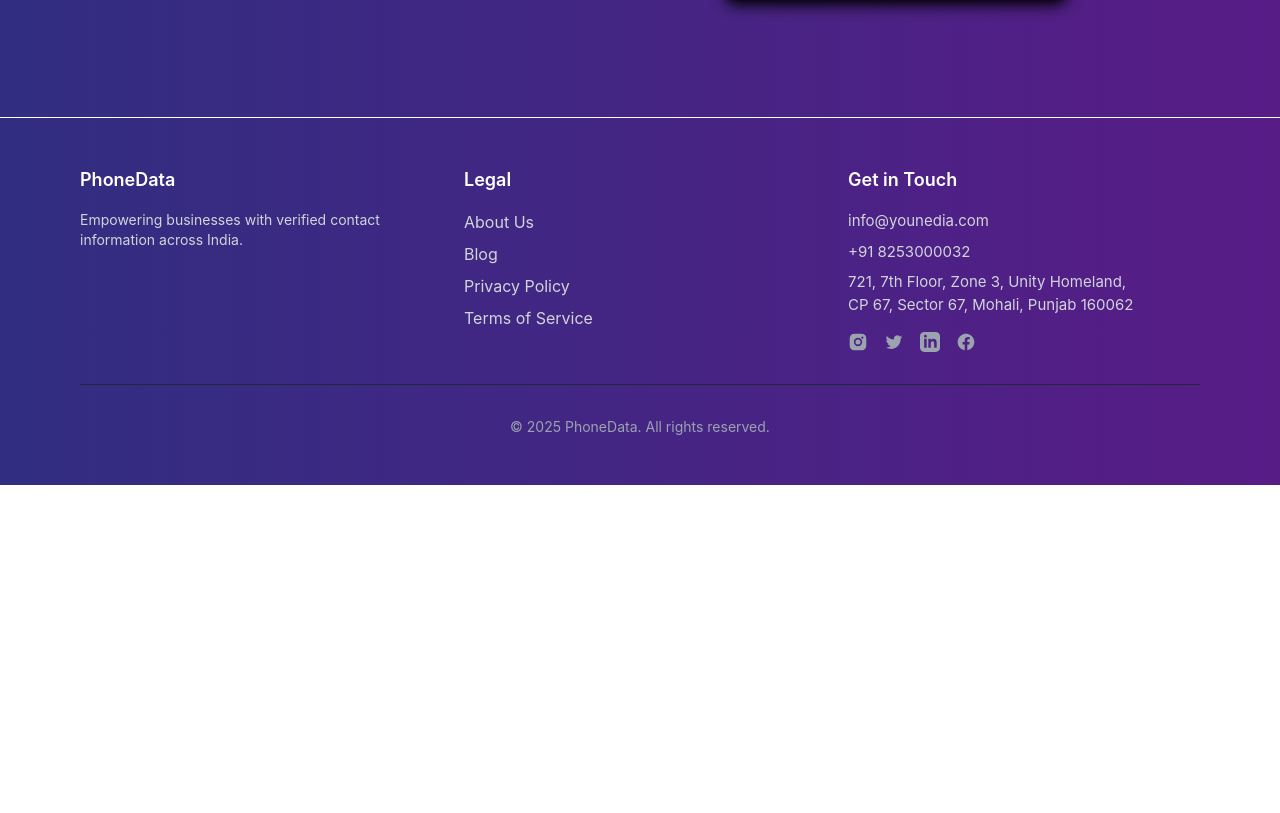
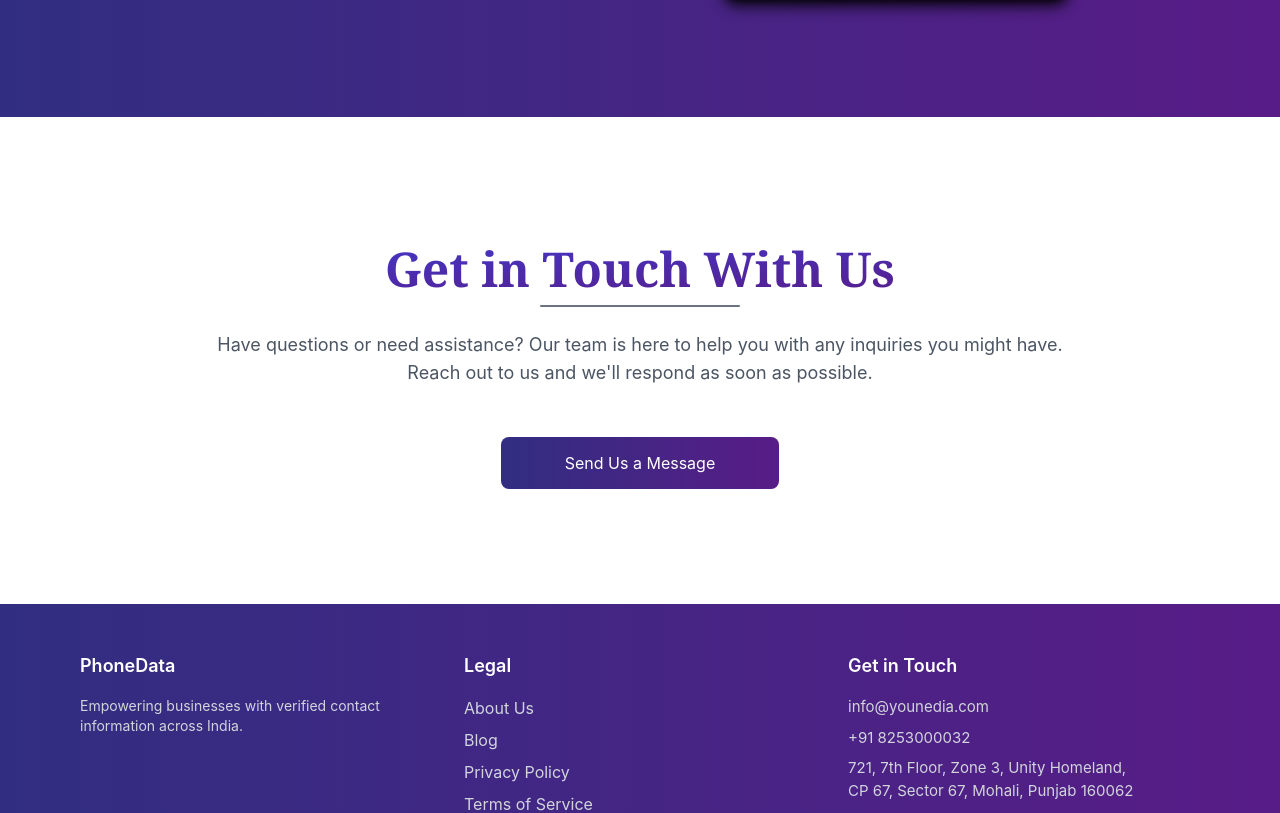
Before and after one commit to Rohanrana2003/IndianDataBase, a React (Vite) app: page /shop in a window 1280 px wide. Shown: the part 683-1496 px from the top of the page. Before the commit the page ends 1168 px from the top, so only its background shows below. Built offline with nearby package versions, Linux system fonts and the light colour scheme; what tailwindcss-animated would draw is missing.

Commit message:
refactor Contact, Header, Home, and Shop components; update text content, improve layout, and enhance call-to-action for better user engagement

```diff
--- a/src/components/Contact.jsx
+++ b/src/components/Contact.jsx
@@ -31,7 +31,7 @@
           </div>
         </div>
         <div className="mx-auto lg:w-1/3 md:w-1/2 bg-transparent flex flex-col md:ml-auto w-full md:py-8 mt-0 md:mt-0">
-          <h2 className="text-gray-800 text-3xl md:text-4xl mb-4 font-medium title-font">Have any query?</h2>
+          <h2 className="text-gray-800 text-3xl md:text-4xl mb-4 font-medium title-font">Having any query?</h2>
 
           <div className="relative mb-4">
             <label htmlFor="name" className="leading-7 text-sm text-gray-700">Name</label>
--- a/src/components/Header.jsx
+++ b/src/components/Header.jsx
@@ -16,7 +16,7 @@
                 <nav className="container mx-auto max-w-6xl px-4 py-4 flex justify-between items-center">
                     {/* Logo */}
                     <Link to='/' onClick={handleClick}
-                        className=" text-[#492385] flex items-center gap-3 text-xl md:text-2xl lg:text-[26px] font-bold">
+                        className="text-[#492385] flex items-center gap-3 text-xl md:text-2xl lg:text-[26px] font-bold">
                         <span className="">Younedia Database</span>
                     </Link>
 
--- a/src/components/Home.jsx
+++ b/src/components/Home.jsx
@@ -41,7 +41,6 @@
                   <div className="w-6 h-6 sm:w-8 sm:h-8 rounded-full bg-[#F9A334] overflow-hidden"><img src='src/assets/logo3.webp'/></div>
                   <div className="w-6 h-6 sm:w-8 sm:h-8 rounded-full bg-white overflow-hidden"><img src='src/assets/logo1.webp'/></div>
                   <div className="w-8 h-8 sm:w-9 sm:h-9 rounded-full overflow-hidden"><img src='src/assets/logo2.webp'/></div>
-
                 </div>
                 <span className="text-sm text-center sm:text-left">Trusted by 300+ Businesses</span>
               </div>
--- a/src/components/Shop.jsx
+++ b/src/components/Shop.jsx
@@ -1,5 +1,6 @@
 import { useEffect } from 'react'
 import { cardPoints } from '../utils/constants'
+import { Link } from 'react-router'
 
 const Shop = () => {
 
@@ -9,6 +10,7 @@
 
 
   return (
+    <div>
       <section className="min-h-screen pt-32 py-20 bg-gradient-to-r from-indigo-900 to-purple-900 text-white ">
 
         <div className=" mx-auto text-center max-w-6xl flex flex-col items-center justify-center h-full px-3">
@@ -60,6 +62,38 @@
         </div>
 
       </section>
+
+      <div className=" bg-white py-32">
+
+
+      {/* Main Content */}
+      <div className="mx-auto max-w-4xl px-5">
+        <div className="mb-16 text-center">
+          <h1 className="font-serif mb-3 text-3xl font-bold md:text-5xl bg-clip-text text-transparent bg-gradient-to-br from-indigo-700 to-purple-900">
+            Get in Touch With Us
+          </h1>
+
+          <h1 className='w-[150px] md:w-[200px] mb-6 h-[2px] rounded-full bg-gray-500 mx-auto '></h1>
+
+          <p className="mx-auto text-gray-600 md:text-lg">
+            Have questions or need assistance? Our team is here to help you with any inquiries
+            you might have. Reach out to us and we&apos;ll respond as soon as possible.
+          </p>
+        </div>
+
+
+
+        {/* Additional Call-to-Action */}
+        <div className="mt-16 text-center">
+          <Link to='/contact'
+            className=" rounded-lg px-10 md:px-16 py-4 text-white transition-all hover:opacity-90 bg-gradient-to-r from-indigo-900 to-purple-900 "
+            >
+            Send Us a Message
+          </Link>
+        </div>
+      </div>
+    </div>
+    </div>
   )
 }
 
```
Also changed, not shown: src/assets/contact-bg.jpg (added). Lines whose indentation alone changed are shown as unchanged.
